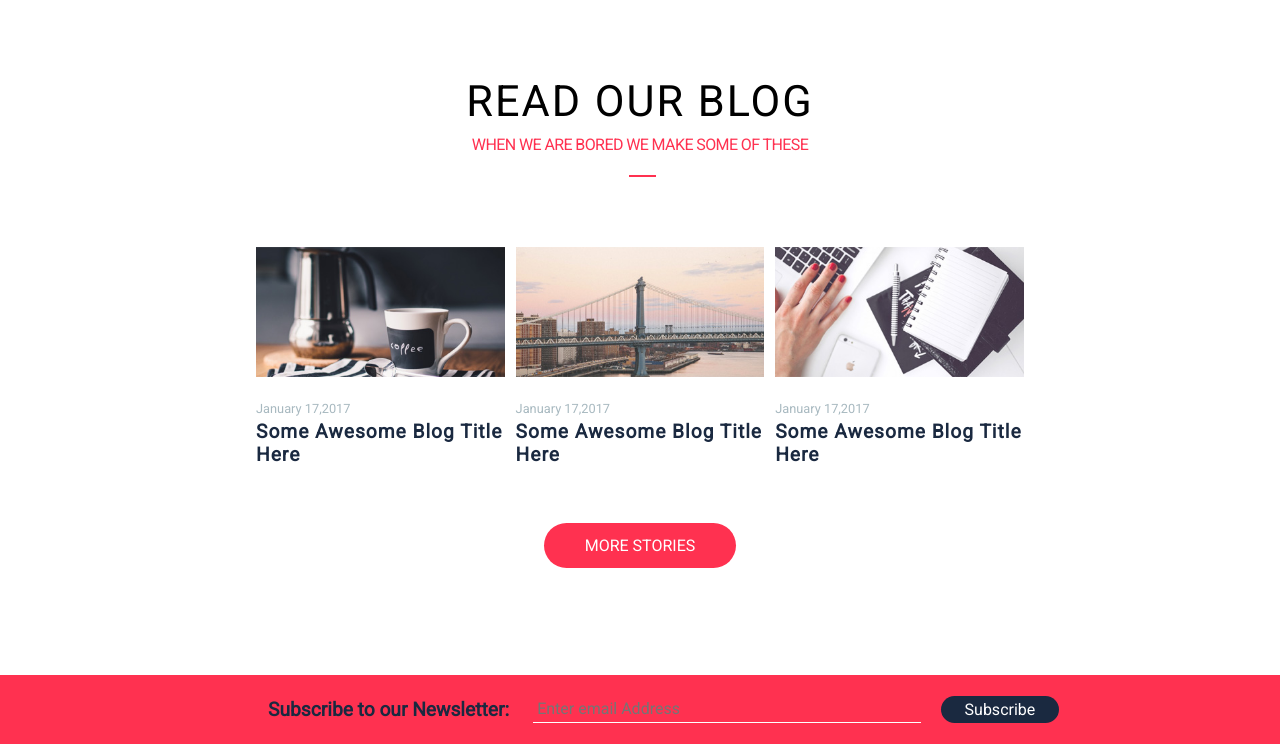
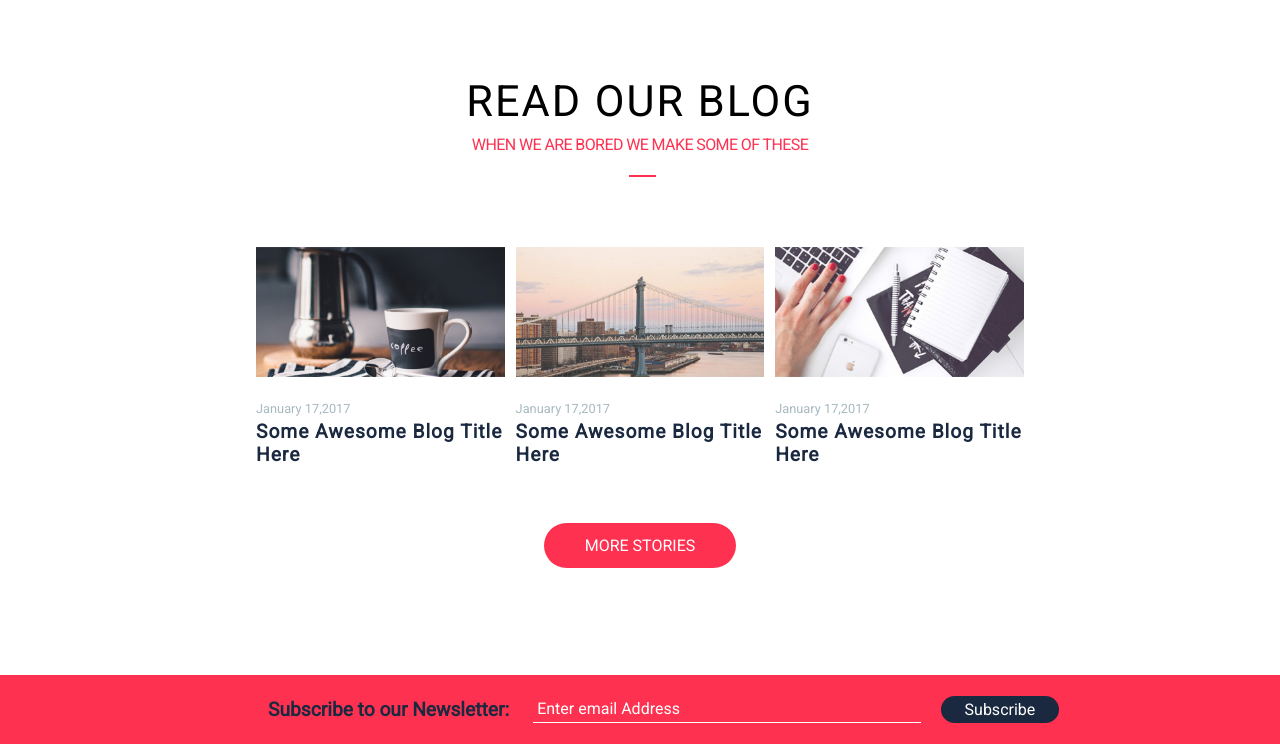
Before and after one commit to golushkin/spo_verstka, a website built with webpack: page index.html in a window 1280 px wide. Shown: the part 2880-3624 px from the top of the page. Built offline with nearby package versions, Linux system fonts and the light colour scheme.

Commit message:
added style for input

```diff
--- a/src/css/newslatter.scss
+++ b/src/css/newslatter.scss
@@ -24,6 +24,9 @@
                 border-bottom: 1px solid #fff;
                 padding: 4px;
                 width: 99%;
+                &::placeholder{
+                    color: #fff;
+                }
             }
         }
         & .btn{
```
